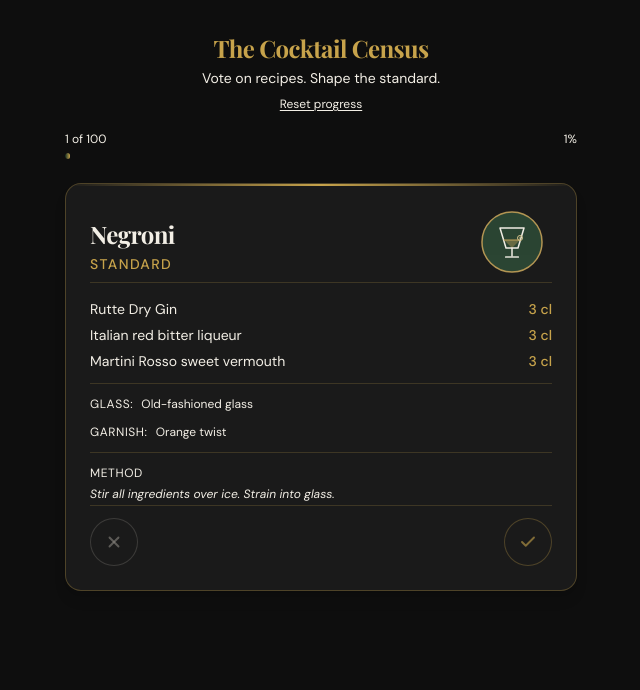
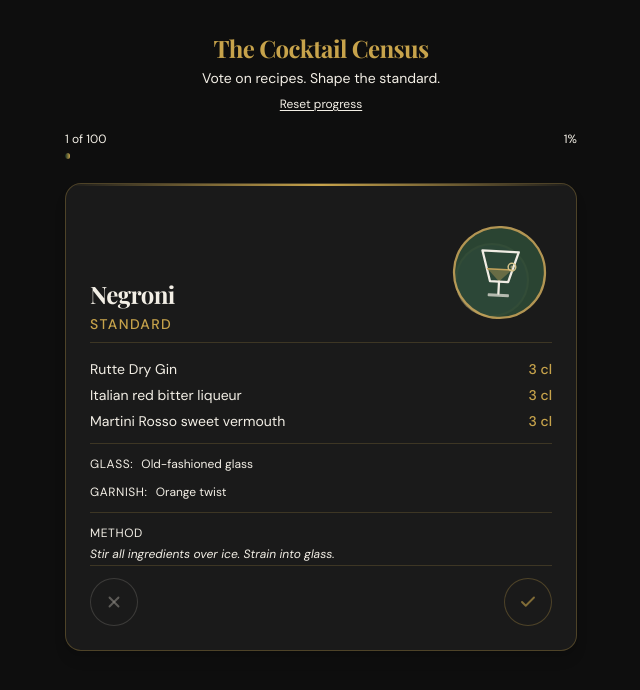
Before and after one commit to B-Pingarron/Cocktail-Census, a React (Vite) app: page / in a window 1280 px wide. Shown: the top 690 px of the page, without its empty margins (319-959 px from the left). Built offline with nearby package versions, Linux system fonts and the light colour scheme; a web font is replaced by a local one.

Commit message:
feat(census): cardupdate - sticker sizing and positioning updated
increased sticker size, created a way to make tall sizes render a bit better, needs improvement

sticker frame: created a frame for the sticker, repositioned it

```diff
--- a/src/components/CocktailCard.tsx
+++ b/src/components/CocktailCard.tsx
@@ -167,11 +167,18 @@ export const CocktailCard = ({
                 {cocktail.standardRecipe.label}
               </p>
             </div>
-            <img
-              src={cocktailArt(cocktail.id)}
-              alt="cocktail"
-              className="h-16 w-20 flex-shrink-0 object-contain"
-            />
+            <div className="relative flex h-[124px] w-[105px] flex-shrink-0 items-center justify-center">
+              {/* Sizing rule: width is capped at 0.78x the box height. Sizing every drink to the
+                  same HEIGHT made drawn area proportional to aspect ratio, so wide drinks carried
+                  2.5x the visual weight of tall ones; this cap brings that to 1.57x. 97/124 =
+                  0.782. Tall drinks now keep full height and the wide ones give some back. */}
+              <div className="absolute inset-0 m-auto h-[74px] w-[74px] -translate-x-2 translate-y-2 rounded-full border-2 border-gold/40 bg-[#2b3a4a]" />
+              <img
+                src={cocktailArt(cocktail.id)}
+                alt="cocktail"
+                className="relative h-auto max-h-[124px] w-[97px] rotate-3 object-contain"
+              />
+            </div>
           </div>
 
           {/* === Identity Divider === */}
```
